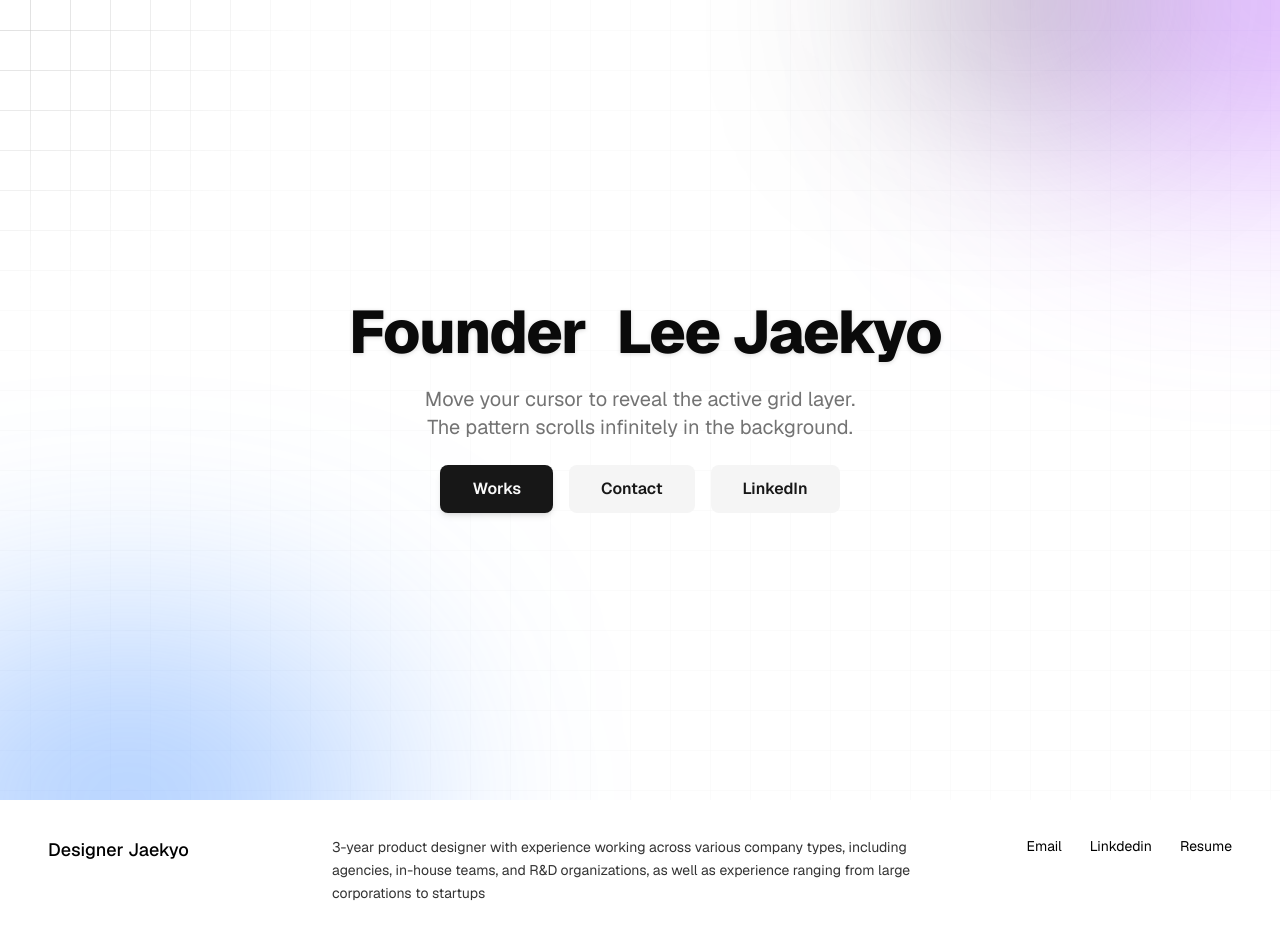
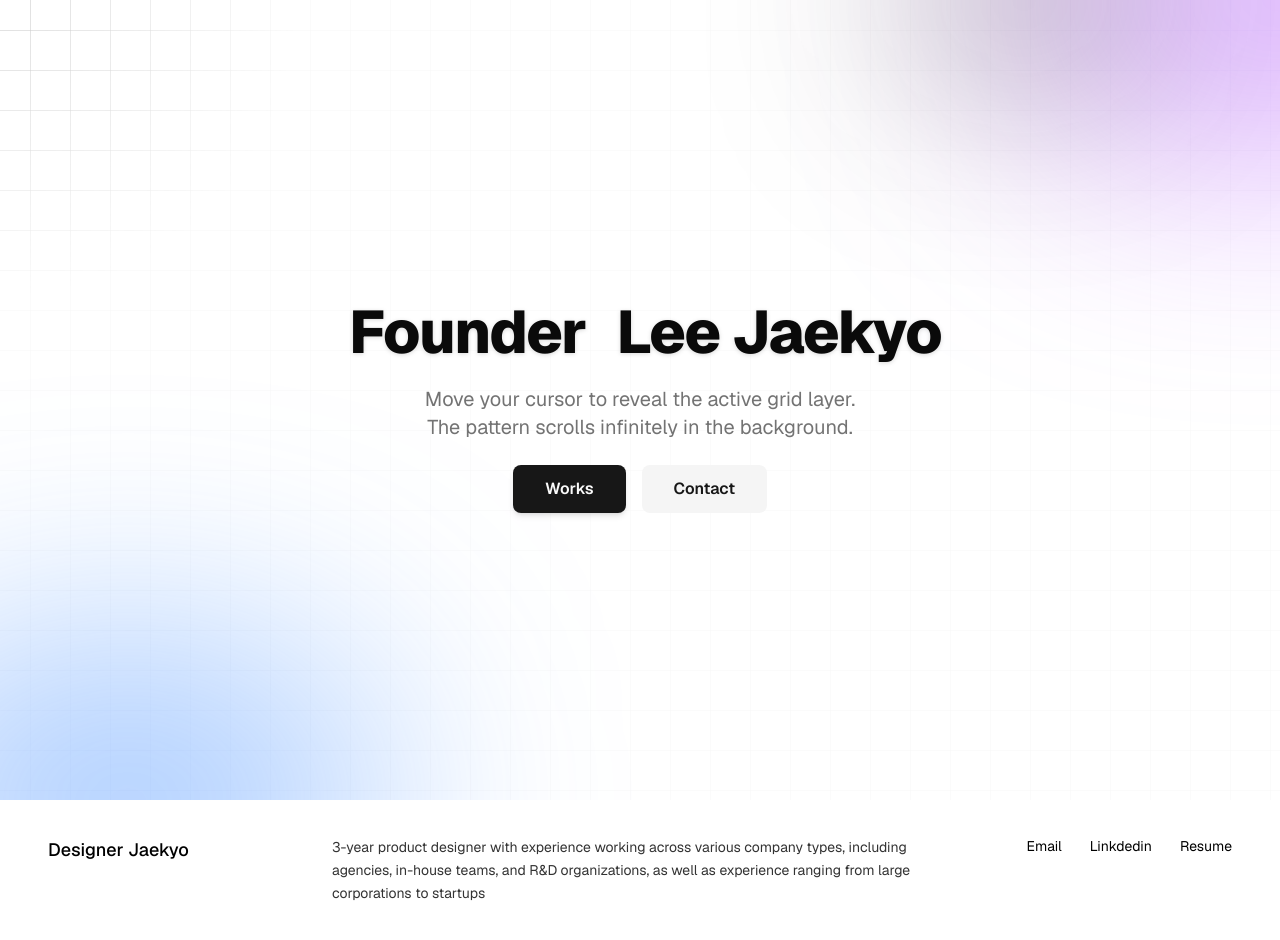
Before and after one commit to librekylee327-ux/Portfolio-trail, a Next.js app: page / in a window 1280 px wide. Shown: the top 940 px of the page. Built offline with nearby package versions, Linux system fonts and the light colour scheme.

Commit message:
히어로 섹션에 버튼 추가된 오류 수정

```diff
--- a/app/page.tsx
+++ b/app/page.tsx
@@ -132,7 +132,12 @@ export default function Home() {
           </p>
           <nav className="flex gap-7 text-sm md:shrink-0">
             {["Email", "Linkdedin", "Resume"].map((label) => (
-              <a key={label} href="#" className="hover:opacity-60 transition-opacity">
+              <a
+                key={label}
+                href="#"
+                className="hover:opacity-60 transition-opacity"
+                onClick={label === "Linkdedin" ? (e) => { e.preventDefault(); window.open("http://linkedin.com/in/jaekyolee", "_blank"); } : undefined}
+              >
                 {label}
               </a>
             ))}
--- a/components/ui/the-infinite-grid.tsx
+++ b/components/ui/the-infinite-grid.tsx
@@ -108,14 +108,6 @@ export const Component = () => {
           >
             Contact
           </button>
-          <a
-            href="http://linkedin.com/in/jaekyolee"
-            target="_blank"
-            rel="noopener noreferrer"
-            className="px-8 py-3 bg-secondary text-secondary-foreground font-semibold rounded-md hover:bg-secondary/80 transition-all active:scale-95"
-          >
-            LinkedIn
-          </a>
         </div>
       </div>
     </div>
```
